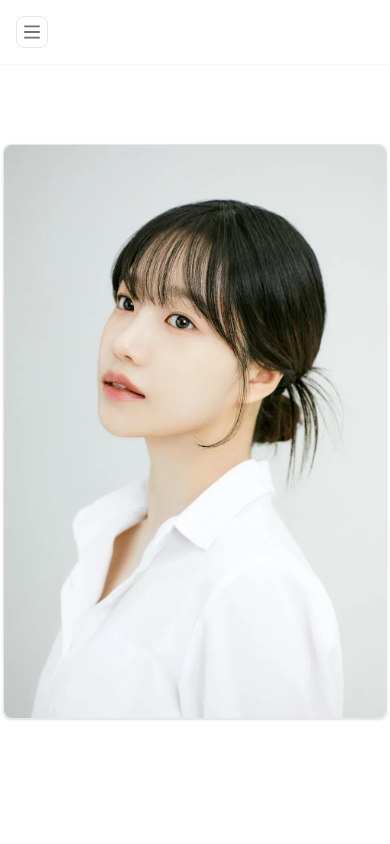
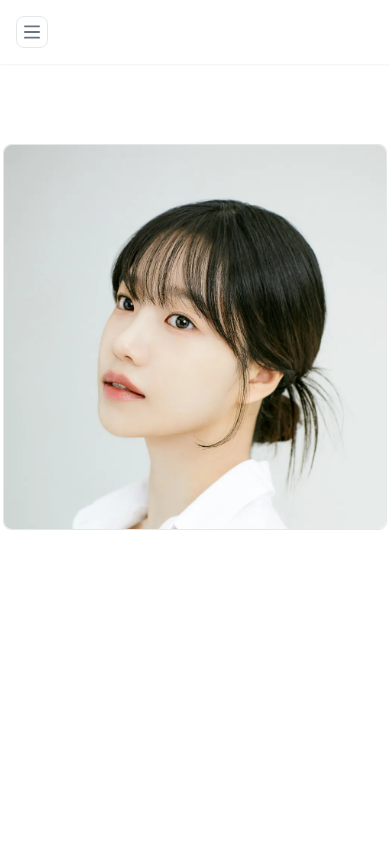
Before and after one commit to 42Seoul-Tea42/frontend, a Next.js app: page /home in a window 390 px wide. Shown: the top 844 px of the page. Built offline with nearby package versions, Linux system fonts and the light colour scheme.

Commit message:
feat 드래그 후 튕기는 효과 추가, 일정 축 이상 드래그시 액션 핸들러 추가
드래그시 동작과 일정 드래그 후 효과를 추가

```diff
--- a/app/home/page.tsx
+++ b/app/home/page.tsx
@@ -1,15 +1,58 @@
 'use client';
 
 import Image from 'next/image';
-import Draggable from 'react-draggable';
+import { useEffect, useState } from 'react';
+import Draggable, { DraggableEventHandler } from 'react-draggable';
 
 const Home: React.FC = () => {
+  const [springEffect, setspringEffect] = useState<boolean>(false);
+  const [isAction, setIsAction] = useState<boolean>(false);
+  const [originalPosition, setOriginalPosition] = useState<{ x: number; y: number }>({
+    x: 0,
+    y: 0
+  });
+
+  const handleDragStart: DraggableEventHandler = (_e, data) => {
+    setspringEffect(true);
+  };
+
+  const handleDrag: DraggableEventHandler = (_e, data) => {
+    if (Math.abs(data.x) > 250) {
+      setIsAction(true);
+    } else {
+      setIsAction(false);
+    }
+  };
+
+  const handleDragStop: DraggableEventHandler = (_e, data) => {
+    setspringEffect(false);
+  };
+
+  useEffect(() => {
+    setOriginalPosition({ x: 0, y: 0 });
+  }, [springEffect]);
+
+  useEffect(() => {
+    if (isAction) {
+      //data patch
+    }
+  }, [isAction]);
+
   return (
     <div className="w-full h-screen">
-      {' '}
-      <Draggable>
-        <div className="mx-auto mt-20 max-w-sm bg-white border border-gray-200 rounded-lg shadow dark:bg-gray-800 dark:border-gray-700">
-          <div className="relative overflow-hidden rounded-lg md:h-96">
+      <Draggable
+        axis="x"
+        onStart={handleDragStart}
+        onDrag={handleDrag}
+        onStop={handleDragStop}
+        position={{ x: originalPosition.x, y: originalPosition.y }}
+      >
+        <div className="mx-auto mt-20 max-w-sm bg-white border border-gray-200 rounded-lg dark:bg-gray-800 dark:border-gray-700">
+          <div
+            className={`relative overflow-hidden rounded-lg h-96 ${
+              isAction ? 'brightness-50 shadow-2xl' : ''
+            }`}
+          >
             <Image
               src="/조유리.webp"
               alt="face"
```
